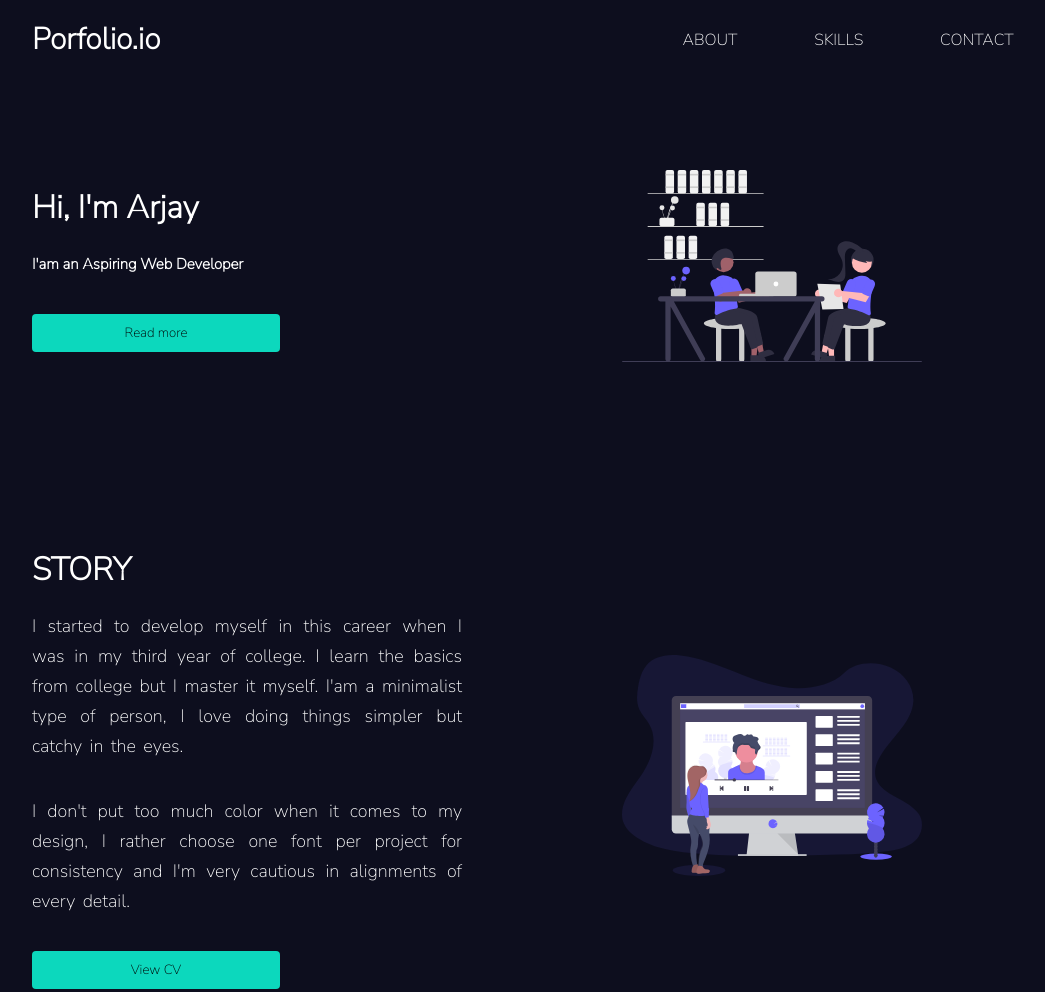
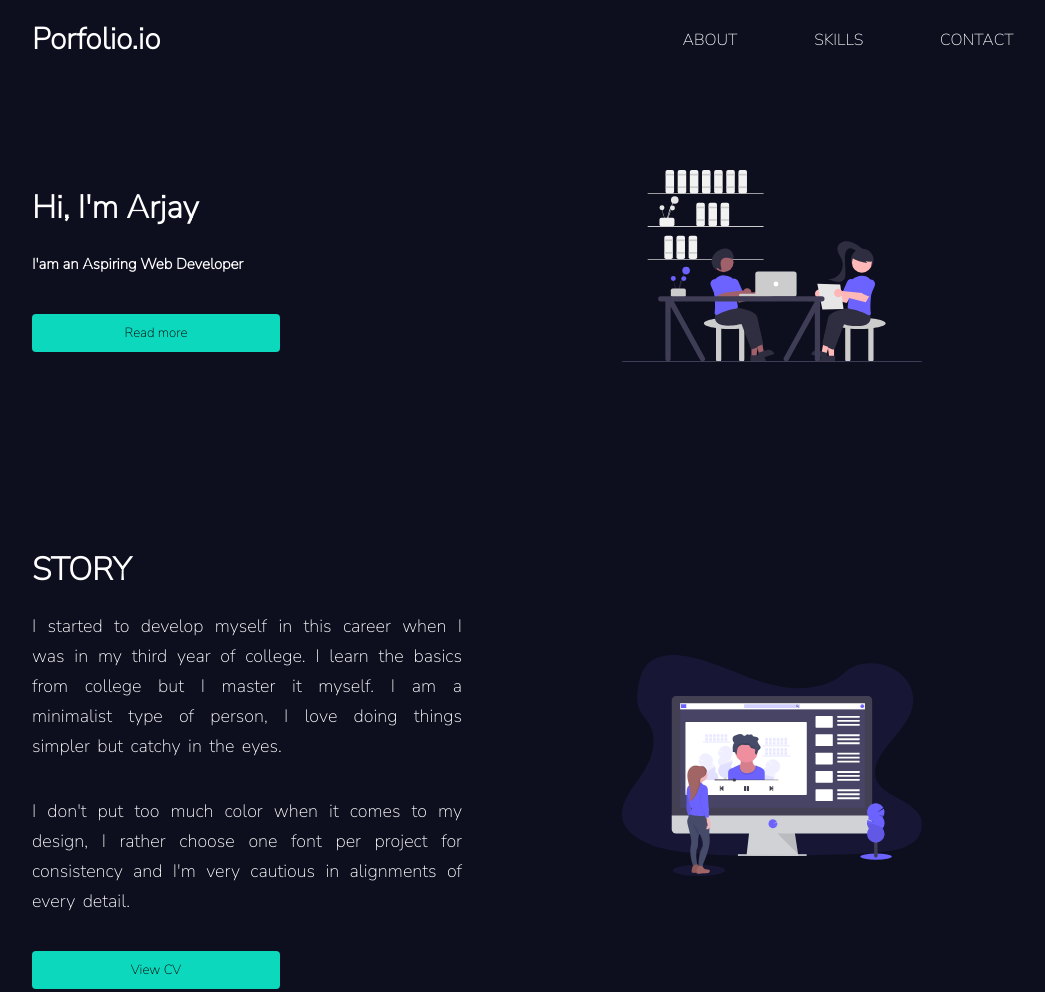
Before and after one commit to altamz43-rgb/portfolio, a website: page dist/index.html in a window 1280 px wide. Shown: the top 992 px of the page, without its empty margins (98-1143 px from the left). Drawn offline with nearby package versions, Linux system fonts and the light colour scheme.

Commit message:
Asdasdas

```diff
--- a/dist/index.html
+++ b/dist/index.html
@@ -46,9 +46,9 @@
         <h1>STORY</h1>
         <p>
           I started to develop myself in this career when I was in my third year
-          of college. I learn the basics from college but I master it myself.
-          I'am a minimalist type of person, I love doing things simpler but
-          catchy in the eyes.
+          of college. I learn the basics from college but I master it myself. I
+          am a minimalist type of person, I love doing things simpler but catchy
+          in the eyes.
         </p>
         <p>
           I don't put too much color when it comes to my design, I rather choose
```
